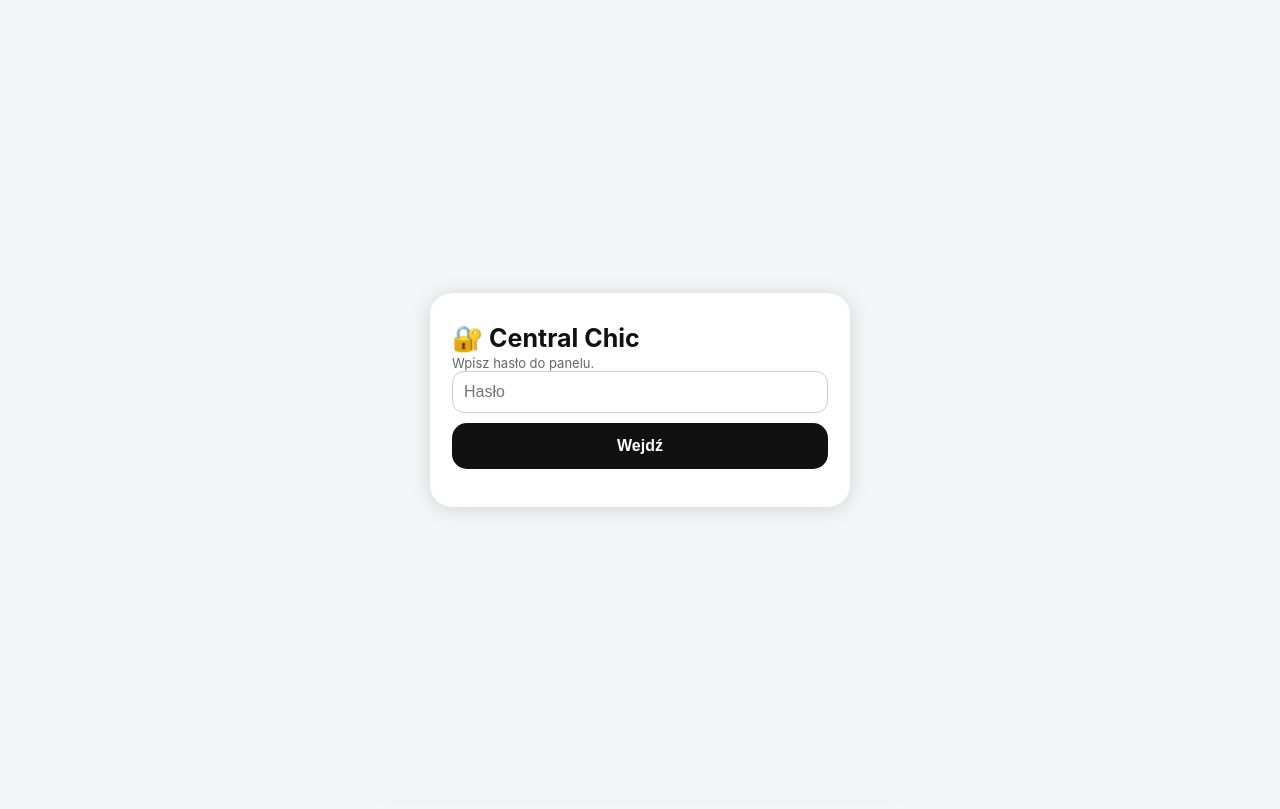
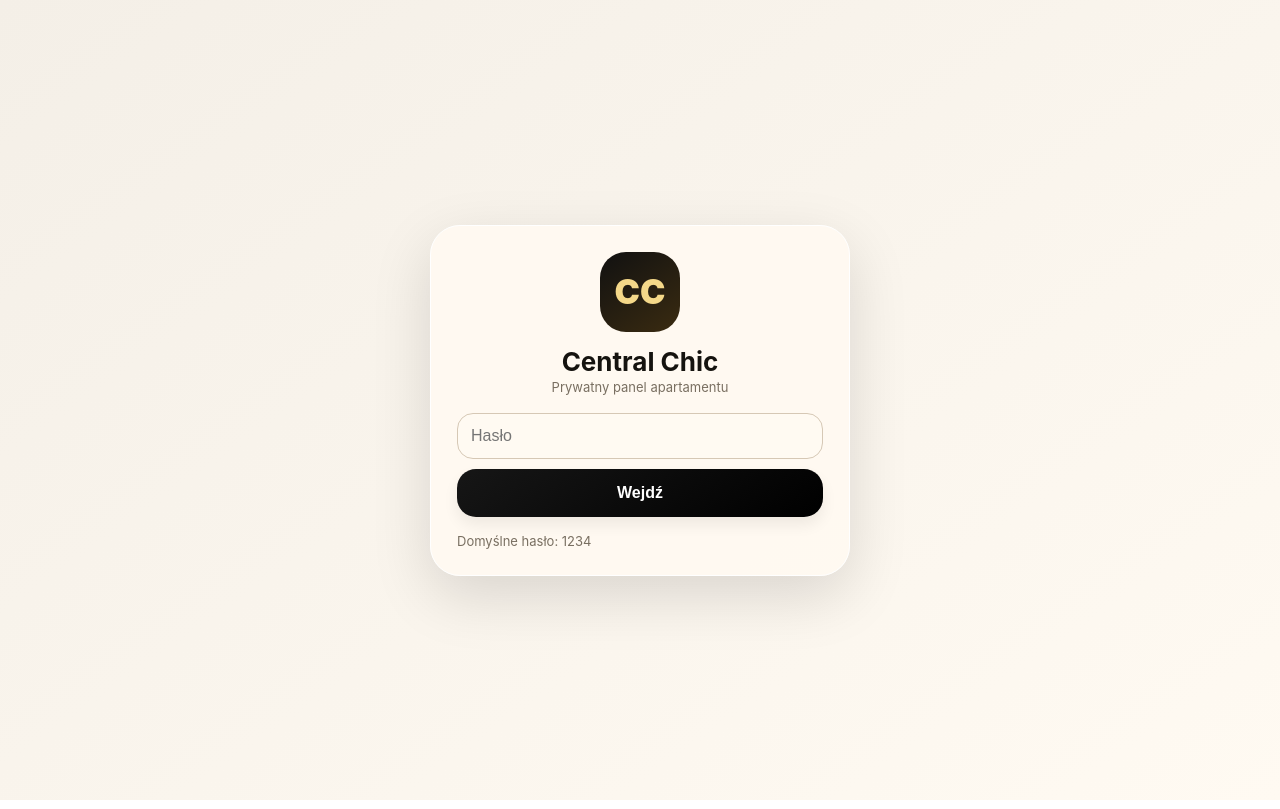
Before and after one commit to gress1607/apartament-panel, a plain HTML site: page index.html in a window 1280 px wide. Drawn offline with Linux system fonts and the light colour scheme.

Commit message:
Add files via upload

```diff
--- a/index.html
+++ b/index.html
@@ -3,70 +3,119 @@
 <head>
 <meta charset="utf-8">
 <meta name="viewport" content="width=device-width,initial-scale=1,viewport-fit=cover">
-<title>Central Chic Manager</title>
-<meta name="theme-color" content="#111111">
+<title>Central Chic</title>
+<meta name="theme-color" content="#0f0f0f">
 <link rel="manifest" href="manifest.webmanifest">
 <style>
-:root{font-family:-apple-system,BlinkMacSystemFont,"Segoe UI",sans-serif;background:#f4f5f7;color:#111}
-*{box-sizing:border-box} body{margin:0;padding:16px;max-width:560px;margin:auto}
-h1{font-size:25px;margin:8px 0 2px}.sub{font-size:13px;color:#666}.card{background:#fff;border-radius:20px;padding:16px;margin:14px 0;box-shadow:0 2px 14px #0001}
-h2{font-size:18px;margin:0 0 12px}.grid{display:grid;grid-template-columns:1fr 1fr;gap:10px}
-button{border:0;border-radius:15px;padding:14px 12px;font-weight:800;font-size:16px;background:#111;color:#fff}
-button.light{background:#e9eaee;color:#111}button.good{background:#087a2b}button.danger{background:#b00020}
-.notice{text-align:center;font-size:20px;font-weight:900;padding:18px;border-radius:18px}.red{background:#ffd7dd;color:#850018}.green{background:#ddf5e4;color:#075d23}.yellow{background:#fff0c2;color:#7a5100}
-.row{display:flex;justify-content:space-between;gap:10px;align-items:center;border-bottom:1px solid #eee;padding:11px 0}.row:last-child{border-bottom:0}
-.name{font-weight:750}.small{font-size:13px;color:#666}.qty{font-size:24px;font-weight:900}.ok{color:#087a2b}.bad{color:#b00020}.mid{color:#9a6200}
-input,textarea{width:100%;border:1px solid #ccc;border-radius:12px;padding:11px;font-size:16px} textarea{min-height:75px}
-.tabs{position:sticky;bottom:0;background:#fff;border-radius:20px;padding:8px;margin-top:16px;box-shadow:0 -2px 18px #0002;display:grid;grid-template-columns:repeat(4,1fr);gap:6px}
-.tabs button{font-size:13px;padding:10px 4px;border-radius:12px;background:#eee;color:#111}.tabs button.active{background:#111;color:#fff}.hidden{display:none}
-#lock{position:fixed;inset:0;background:#f4f5f7;z-index:9999;display:flex;align-items:center;justify-content:center;padding:18px}
-#lock .box{background:#fff;border-radius:22px;padding:22px;width:100%;max-width:420px;box-shadow:0 2px 20px #0002}.err{color:#b00020;font-weight:800}
+:root{
+  --bg:#f4efe7; --card:#fffaf2; --ink:#15130f; --muted:#796f61;
+  --gold:#c8a35a; --gold2:#f4d889; --dark:#101010; --green:#16703b; --red:#a91d2b;
+  font-family:-apple-system,BlinkMacSystemFont,"Segoe UI",sans-serif;
+}
+*{box-sizing:border-box}
+body{margin:0;min-height:100vh;background:
+radial-gradient(circle at 20% -10%,#ffe7ad 0,#f4efe7 34%,#f3f4f6 80%);
+color:var(--ink);padding:18px;max-width:560px;margin:auto}
+.header{display:flex;align-items:center;gap:12px;margin:6px 0 16px}
+.logo{width:54px;height:54px;border-radius:18px;background:linear-gradient(145deg,#111,#3a2b11);color:var(--gold2);
+display:flex;align-items:center;justify-content:center;font-weight:950;font-size:24px;box-shadow:0 10px 25px #0003}
+h1{font-size:26px;margin:0}.sub{font-size:13px;color:var(--muted);margin-top:2px}
+.card{background:rgba(255,250,242,.88);backdrop-filter:blur(12px);border:1px solid rgba(255,255,255,.75);
+border-radius:28px;padding:18px;margin:14px 0;box-shadow:0 12px 32px #5b463014}
+.hero{background:linear-gradient(145deg,#111,#32250f);color:#fff;border:0;position:relative;overflow:hidden}
+.hero:after{content:"";position:absolute;width:180px;height:180px;border-radius:50%;right:-70px;top:-70px;background:radial-gradient(circle,#f4d88955,#0000 70%)}
+h2{font-size:19px;margin:0 0 13px}.gold{color:var(--gold2)}
+.badge{display:inline-flex;gap:6px;align-items:center;background:rgba(255,255,255,.11);border:1px solid rgba(255,255,255,.16);border-radius:999px;padding:8px 11px;font-size:13px;font-weight:850;margin:4px}
+.grid2{display:grid;grid-template-columns:1fr 1fr;gap:11px}.grid4{display:grid;grid-template-columns:1fr 1fr;gap:11px}
+button{border:0;border-radius:19px;padding:15px 12px;font-weight:900;font-size:16px;background:linear-gradient(145deg,#161616,#000);color:white;box-shadow:0 8px 15px #0001}
+button.light{background:#eee9df;color:#15130f;box-shadow:none}button.good{background:linear-gradient(145deg,#1f8a4b,#0d5f30)}button.danger{background:linear-gradient(145deg,#c9273a,#850015)}
+.notice{text-align:center;font-size:21px;font-weight:950;padding:18px;border-radius:24px}
+.red{background:#ffe0e4;color:#8a0018}.green{background:#dff5e8;color:#075d23}.yellow{background:#fff1c8;color:#745000}
+.row{display:flex;justify-content:space-between;gap:10px;align-items:center;border-bottom:1px solid #eadfcd;padding:13px 0}.row:last-child{border-bottom:0}
+.name{font-weight:850}.small{font-size:13px;color:var(--muted)}.qty{font-size:27px;font-weight:950}.ok{color:var(--green)}.bad{color:var(--red)}.mid{color:#9a6200}
+input,textarea,select{width:100%;border:1px solid #d6c8b5;border-radius:16px;padding:13px;font-size:16px;background:#fffaf2}textarea{min-height:82px}
+.tabs{position:sticky;bottom:0;background:rgba(255,250,242,.92);backdrop-filter:blur(18px);border:1px solid #fff;border-radius:26px;padding:8px;margin-top:16px;box-shadow:0 -8px 28px #0002;display:grid;grid-template-columns:repeat(5,1fr);gap:6px}
+.tabs button{font-size:11px;padding:11px 2px;border-radius:18px;background:#eee9df;color:#15130f;box-shadow:none}.tabs button.active{background:#111;color:#f4d889}
+.hidden{display:none}
+#lock{position:fixed;inset:0;background:linear-gradient(145deg,#f4efe7,#fffaf2);z-index:9999;display:flex;align-items:center;justify-content:center;padding:18px}
+#lock .box{background:rgba(255,250,242,.95);border-radius:30px;padding:26px;width:100%;max-width:420px;box-shadow:0 20px 60px #0002;border:1px solid #fff}
+.lockLogo{width:80px;height:80px;border-radius:26px;margin:auto;background:linear-gradient(145deg,#111,#3a2b11);color:#f4d889;display:flex;align-items:center;justify-content:center;font-size:34px;font-weight:950}
+.err{color:var(--red);font-weight:850}
+.check{display:flex;align-items:center;gap:10px;padding:13px 0;border-bottom:1px solid #eadfcd}.check input{width:24px;height:24px}
+.kpi{display:grid;grid-template-columns:1fr 1fr;gap:10px}.kpi .tile{background:#fff;border-radius:22px;padding:15px}.tileNum{font-size:30px;font-weight:950}
 </style>
 </head>
 <body>
 <div id="lock"><div class="box">
-<h1>🔐 Central Chic</h1><div class="sub">Wpisz hasło do panelu.</div>
-<input id="pass" type="password" placeholder="Hasło" onkeydown="if(event.key==='Enter') unlock()">
-<button style="width:100%;margin-top:10px" onclick="unlock()">Wejdź</button><p id="err" class="err"></p>
+  <div class="lockLogo">CC</div>
+  <h1 style="text-align:center;margin-top:14px">Central Chic</h1>
+  <div class="sub" style="text-align:center">Prywatny panel apartamentu</div>
+  <input id="pass" type="password" placeholder="Hasło" style="margin-top:18px" onkeydown="if(event.key==='Enter') unlock()">
+  <button style="width:100%;margin-top:10px" onclick="unlock()">Wejdź</button>
+  <p id="err" class="err"></p>
+  <div class="small">Domyślne hasło: 1234</div>
 </div></div>
 
-<h1>🏠 Central Chic Manager</h1>
-<div class="sub">Pościel, ręczniki, pralnia, sprzątanie i zapasy. Dane zapisują się na tym urządzeniu.</div>
+<div class="header">
+  <div class="logo">CC</div>
+  <div><h1>Central Chic</h1><div class="sub">Wyzwolenia 10 · apartament</div></div>
+</div>
 
 <section id="home">
+<div class="card hero">
+  <h2>Dzisiaj</h2>
+  <div id="today"></div>
+</div>
 <div id="alert" class="notice card">Ładuję...</div>
-<div class="card"><h2>Nowy pobyt</h2><div class="grid">
-<button onclick="stay(1)">1 gość</button><button onclick="stay(2)">2 gości</button>
-<button onclick="stay(3)">3 gości</button><button onclick="stay(4)">4 gości</button>
-</div></div>
-<div class="card"><h2>Szybkie akcje</h2>
-<button class="good" style="width:100%" onclick="laundry()">✅ Odebrano z pralni — pełny stan</button><br><br>
-<button class="light" style="width:100%" onclick="doneClean()">🧹 Sprzątanie wykonane</button>
+<div class="card">
+  <h2>Nowy pobyt</h2>
+  <div class="grid4">
+    <button onclick="stay(1)">1 gość</button><button onclick="stay(2)">2 gości</button>
+    <button onclick="stay(3)">3 gości</button><button onclick="stay(4)">4 gości</button>
+  </div>
 </div>
-<div class="card"><h2>Podsumowanie</h2><div id="summary"></div></div>
+<div class="card">
+  <h2>Szybkie akcje</h2>
+  <button class="good" style="width:100%" onclick="laundry()">✅ Odebrano z pralni</button><br><br>
+  <button class="light" style="width:100%" onclick="cleanDone()">🧹 Sprzątanie wykonane</button>
+</div>
+</section>
+
+<section id="reservations" class="hidden">
+<div class="card"><h2>Dodaj rezerwację</h2>
+<input id="rDate" type="date"><br><br>
+<select id="rGuests"><option value="1">1 gość</option><option value="2">2 gości</option><option value="3">3 gości</option><option value="4">4 gości</option></select><br><br>
+<textarea id="rNote" placeholder="Booking / Airbnb, godzina przyjazdu, uwagi..."></textarea><br><br>
+<button style="width:100%" onclick="addReservation()">Dodaj rezerwację</button>
+</div>
+<div class="card"><h2>Nadchodzące</h2><div id="resList"></div></div>
+</section>
+
+<section id="cleaning" class="hidden">
+<div class="card"><h2>Checklista sprzątania</h2><div id="cleanList"></div>
+<button class="good" style="width:100%" onclick="finishCleaning()">✔ Apartament gotowy</button></div>
 </section>
 
 <section id="stock" class="hidden">
 <div class="card"><h2>Tekstylia</h2><div id="textiles"></div></div>
-<div class="card"><h2>Zapasy</h2><div id="supplies"></div></div>
+<div class="card"><h2>Magazyn</h2><div id="supplies"></div></div>
 </section>
 
-<section id="edit" class="hidden">
+<section id="more" class="hidden">
+<div class="card"><h2>Statystyki</h2><div class="kpi"><div class="tile"><div class="small">Komplety 4 os.</div><div class="tileNum" id="k4"></div></div><div class="tile"><div class="small">Komplety 2 os.</div><div class="tileNum" id="k2"></div></div></div></div>
 <div class="card"><h2>Korekta tekstyliów</h2><div id="editTextiles"></div><button style="width:100%" onclick="saveTextiles()">Zapisz</button></div>
-<div class="card"><h2>Korekta zapasów</h2><div id="editSupplies"></div><button style="width:100%" onclick="saveSupplies()">Zapisz</button></div>
-</section>
-
-<section id="history" class="hidden">
-<div class="card"><h2>Notatka</h2><textarea id="note" placeholder="Np. plama, brak ręcznika, uwagi dla sprzątania..."></textarea><button class="light" onclick="saveNote()">Zapisz notatkę</button></div>
+<div class="card"><h2>Korekta magazynu</h2><div id="editSupplies"></div><button style="width:100%" onclick="saveSupplies()">Zapisz</button></div>
 <div class="card"><h2>Historia</h2><div id="hist"></div></div>
+<div class="card"><h2>Notatka</h2><textarea id="note" placeholder="Uwagi, usterki, plamy..."></textarea><br><br><button class="light" onclick="saveNote()">Zapisz notatkę</button></div>
 <div class="card"><button class="danger" style="width:100%" onclick="resetAll()">Reset wszystkiego</button></div>
 </section>
 
 <div class="tabs">
 <button id="bh" class="active" onclick="tab('home','bh')">Panel</button>
+<button id="br" onclick="tab('reservations','br')">Rezerw.</button>
+<button id="bc" onclick="tab('cleaning','bc')">Sprząt.</button>
 <button id="bs" onclick="tab('stock','bs')">Stan</button>
-<button id="be" onclick="tab('edit','be')">Korekta</button>
-<button id="bhi" onclick="tab('history','bhi')">Historia</button>
+<button id="bm" onclick="tab('more','bm')">Więcej</button>
 </div>
 
 <script>
@@ -75,31 +124,38 @@ function unlock(){ if(document.getElementById('pass').value===APP_PASSWORD){sess
 if(sessionStorage.getItem('ok')==='1') document.getElementById('lock').style.display='none';
 
 const TD=[["duvets","Poszwy 140×200",16,4,4,2],["pillow","Poszewki 50×70",20,8,8,2],["sheet","Prześcieradła 180×240",10,2,2,1],["big","Ręczniki 70×140",16,4,4,2],["small","Ręczniki 50×100",16,4,4,2]];
-const SD=[["coffee","Kapsułki kawy",40,10],["paper","Papier toaletowy",12,4],["cosm","Kosmetyki / mydło",4,1],["bags","Worki na śmieci",20,5],["tabs","Tabletki do zmywarki",20,5]];
+const SD=[["coffee","☕ Kapsułki Nespresso",40,10],["paper","🧻 Papier toaletowy",12,4],["cosm","🧴 Kosmetyki / mydło",4,1],["bags","🗑️ Worki na śmieci",20,5],["tabs","🍽️ Tabletki do zmywarki",20,5]];
+const CL=["Łóżko i pościel","Łazienka","Kuchnia","Podłoga","Śmieci","Ręczniki","Kawa i kapsułki","Zdjęcia po sprzątaniu"];
 function load(k,d){let x=JSON.parse(localStorage.getItem(k)||"null"); if(!x){x={};d.forEach(i=>x[i[0]]=i[2]);localStorage.setItem(k,JSON.stringify(x))} return x}
-let T=load("T",TD), S=load("S",SD), H=JSON.parse(localStorage.getItem("H")||"[]");
-function save(){localStorage.setItem("T",JSON.stringify(T));localStorage.setItem("S",JSON.stringify(S));localStorage.setItem("H",JSON.stringify(H))}
+let T=load("T",TD), S=load("S",SD), H=JSON.parse(localStorage.getItem("H")||"[]"), R=JSON.parse(localStorage.getItem("R")||"[]"), C=JSON.parse(localStorage.getItem("C")||"{}");
+function save(){localStorage.setItem("T",JSON.stringify(T));localStorage.setItem("S",JSON.stringify(S));localStorage.setItem("H",JSON.stringify(H));localStorage.setItem("R",JSON.stringify(R));localStorage.setItem("C",JSON.stringify(C))}
 function addH(t){H.unshift(new Date().toLocaleString("pl-PL")+" — "+t);H=H.slice(0,80);save()}
 function f4(){return Math.min(...TD.map(i=>Math.floor(T[i[0]]/i[4])))} function f2(){return Math.min(...TD.map(i=>Math.floor(T[i[0]]/i[5])))}
 function use(g){return {duvets:g,pillow:g,sheet:g<=2?1:2,big:g,small:g}}
 function stay(g){if(!confirm("Odjąć tekstylia dla pobytu: "+g+" gości?"))return;let u=use(g);Object.keys(u).forEach(k=>T[k]=Math.max(0,T[k]-u[k]));addH("Pobyt: "+g+" gości. Odjęto tekstylia i ręczniki.");render()}
 function laundry(){if(!confirm("Przywrócić pełny stan tekstyliów po pralni?"))return;TD.forEach(i=>T[i[0]]=i[2]);addH("Odebrano z pralni — pełny stan tekstyliów.");render()}
-function doneClean(){addH("Sprzątanie wykonane.");render()}
+function cleanDone(){addH("Sprzątanie wykonane.");render()}
+function finishCleaning(){CL.forEach((_,i)=>C[i]=true);addH("Checklista sprzątania oznaczona jako gotowa.");render()}
+function addReservation(){let d=document.getElementById("rDate").value,g=document.getElementById("rGuests").value,n=document.getElementById("rNote").value.trim(); if(!d){alert("Wpisz datę");return} R.push({d,g,n,id:Date.now()}); R.sort((a,b)=>a.d.localeCompare(b.d)); addH("Dodano rezerwację: "+d+", "+g+" gości.");document.getElementById("rNote").value="";render()}
+function delRes(id){R=R.filter(x=>x.id!==id);addH("Usunięto rezerwację.");render()}
 function cls(q,m){return q<=m?"bad":q<=m+2?"mid":"ok"}
 function render(){
-let a=document.getElementById("alert"), n=f4(); if(n<=1){a.className="notice red card";a.innerHTML="🚨 WYŚLIJ PRANIE<br><span class='small'>Został "+n+" pełny komplet dla 4 osób</span>"} else if(n===2){a.className="notice yellow card";a.innerHTML="⚠️ Kończy się zapas<br><span class='small'>Zostały 2 pełne komplety dla 4 osób</span>"} else {a.className="notice green card";a.innerHTML="✅ Zapas OK<br><span class='small'>"+n+" kompletów dla 4 osób / "+f2()+" dla 2 osób</span>"}
-document.getElementById("summary").innerHTML="<div class='row'><div class='name'>Komplety dla 4 osób</div><div class='qty'>"+f4()+"</div></div><div class='row'><div class='name'>Komplety dla 2 osób</div><div class='qty'>"+f2()+"</div></div>";
+let n=f4(), a=document.getElementById("alert"); if(n<=1){a.className="notice red card";a.innerHTML="🚨 WYŚLIJ PRANIE<br><span class='small'>Został "+n+" pełny komplet dla 4 osób</span>"} else if(n===2){a.className="notice yellow card";a.innerHTML="⚠️ Kończy się zapas<br><span class='small'>Zostały 2 pełne komplety dla 4 osób</span>"} else {a.className="notice green card";a.innerHTML="✅ Zapas OK<br><span class='small'>"+n+" kompletów dla 4 osób / "+f2()+" dla 2 osób</span>"}
+let next=R[0]; document.getElementById("today").innerHTML="<span class='badge'>🛏️ "+f4()+" kompletów 4 os.</span><span class='badge'>👥 "+f2()+" kompletów 2 os.</span><span class='badge'>📅 "+(next?next.d+" / "+next.g+" os.":"brak rezerwacji")+"</span>";
+document.getElementById("k4").innerText=f4(); document.getElementById("k2").innerText=f2();
 document.getElementById("textiles").innerHTML=TD.map(i=>"<div class='row'><div><div class='name'>"+i[1]+"</div><div class='small'>Minimum: "+i[3]+"</div></div><div class='qty "+cls(T[i[0]],i[3])+"'>"+T[i[0]]+"</div></div>").join("");
-document.getElementById("supplies").innerHTML=SD.map(i=>"<div class='row'><div><div class='name'>"+i[1]+"</div><div class='small'>Minimum: "+i[3]+"</div></div><div class='qty "+cls(S[i[0]],i[3])+"'>"+S[i[0]]+"</div></div>").join("");
+document.getElementById("supplies").innerHTML=SD.map(i=>"<div class='row'><div><div class='name'>"+i[1]+"</div><div class='small'>Minimum: "+i[3]+"</div></div><div><button class='light' onclick='S[\""+i[0]+"\"]=Math.max(0,S[\""+i[0]+"\"]-1);addH(\"Zmniejszono: "+i[1]+"\");render()'>−</button> <span class='qty "+cls(S[i[0]],i[3])+"'>"+S[i[0]]+"</span> <button class='light' onclick='S[\""+i[0]+"\"]++;addH(\"Zwiększono: "+i[1]+"\");render()'>+</button></div></div>").join("");
 document.getElementById("editTextiles").innerHTML=TD.map(i=>"<div class='row'><div class='name'>"+i[1]+"</div><input id='t_"+i[0]+"' type='number' value='"+T[i[0]]+"'></div>").join("");
 document.getElementById("editSupplies").innerHTML=SD.map(i=>"<div class='row'><div class='name'>"+i[1]+"</div><input id='s_"+i[0]+"' type='number' value='"+S[i[0]]+"'></div>").join("");
 document.getElementById("hist").innerHTML=H.length?H.map(x=>"<div class='row'><div class='small'>"+x+"</div></div>").join(""):"<div class='small'>Brak historii.</div>";
+document.getElementById("resList").innerHTML=R.length?R.map(x=>"<div class='row'><div><div class='name'>"+x.d+" — "+x.g+" os.</div><div class='small'>"+(x.n||"Bez notatki")+"</div></div><button class='danger' onclick='delRes("+x.id+")'>Usuń</button></div>").join(""):"<div class='small'>Brak rezerwacji.</div>";
+document.getElementById("cleanList").innerHTML=CL.map((x,i)=>"<label class='check'><input type='checkbox' "+(C[i]?"checked":"")+" onchange='C["+i+"]=this.checked;save()'><span class='name'>"+x+"</span></label>").join("");
 }
 function saveTextiles(){TD.forEach(i=>T[i[0]]=Number(document.getElementById("t_"+i[0]).value||0));addH("Ręczna korekta tekstyliów.");render()}
-function saveSupplies(){SD.forEach(i=>S[i[0]]=Number(document.getElementById("s_"+i[0]).value||0));addH("Ręczna korekta zapasów.");render()}
+function saveSupplies(){SD.forEach(i=>S[i[0]]=Number(document.getElementById("s_"+i[0]).value||0));addH("Ręczna korekta magazynu.");render()}
 function saveNote(){let v=document.getElementById("note").value.trim();if(v){addH("Notatka: "+v);document.getElementById("note").value="";render()}}
-function resetAll(){if(!confirm("Na pewno zresetować wszystko?"))return;localStorage.clear();T=load("T",TD);S=load("S",SD);H=[];addH("Reset aplikacji.");render()}
-function tab(s,b){["home","stock","edit","history"].forEach(x=>document.getElementById(x).classList.toggle("hidden",x!==s));["bh","bs","be","bhi"].forEach(x=>document.getElementById(x).classList.toggle("active",x===b));render()}
+function resetAll(){if(!confirm("Na pewno zresetować wszystko?"))return;localStorage.clear();T=load("T",TD);S=load("S",SD);H=[];R=[];C={};addH("Reset aplikacji.");render()}
+function tab(s,b){["home","reservations","cleaning","stock","more"].forEach(x=>document.getElementById(x).classList.toggle("hidden",x!==s));["bh","br","bc","bs","bm"].forEach(x=>document.getElementById(x).classList.toggle("active",x===b));render()}
 render();
 </script>
 </body>
```
Also changed, not shown: manifest.webmanifest, 1 other file.
